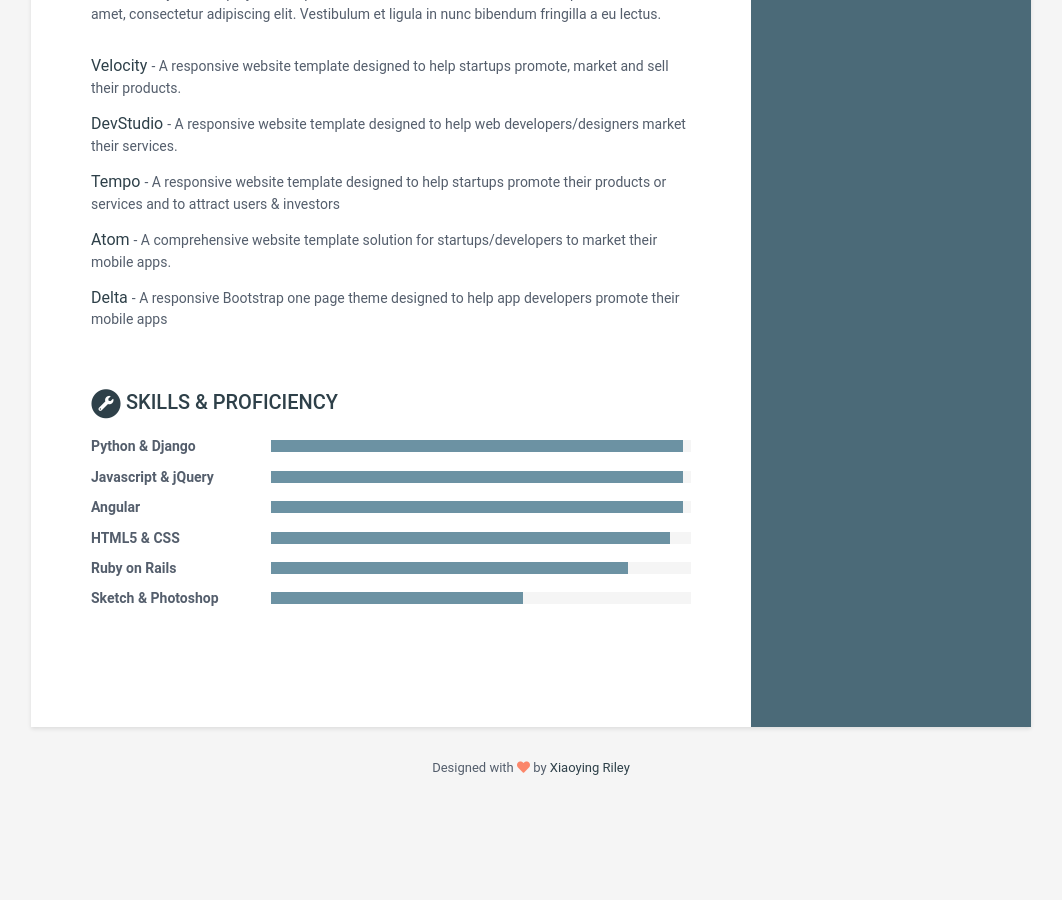
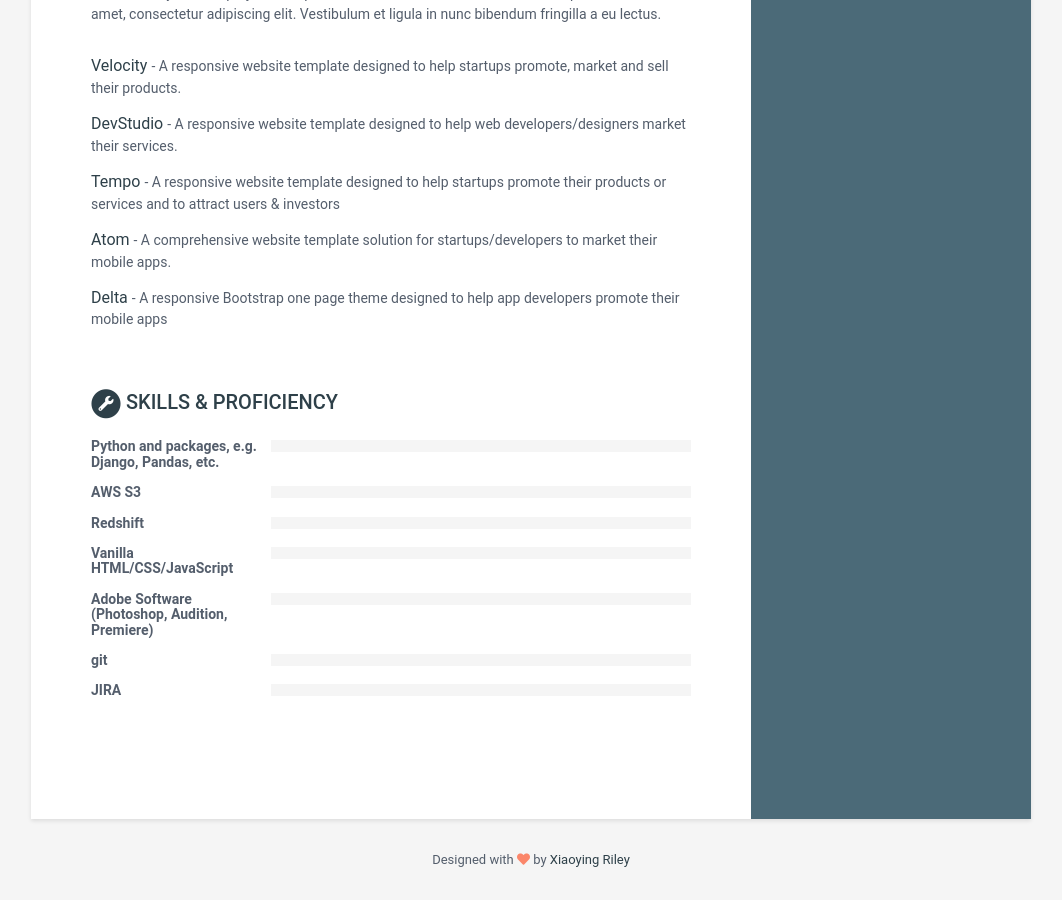
Before and after one commit to oneyanshi/oneyanshi.github.io, a Jekyll site: the page built from index.html, in a window 1280 px wide and 900 px high, scrolled down 1989 px. Shown: the whole window, without its empty margins (109-1171 px from the left). Built offline with Jekyll 4.4.1, drawn with Linux system fonts in a browser that asks for light colours; before the commit the page ends 2798 px from its top, so only the background shows below that.

Commit message:
Update skills section

```diff
--- a/_data/data.yml
+++ b/_data/data.yml
@@ -46,7 +46,7 @@ sidebar:
     #     link:
 
 career-profile:
-    title: Howdy!
+    title: Howdy! 👋
     summary: |
       My name is Yan Shi, and I'm currently searching for opportunities in data engineering
       at progressive organizations. I firmly believe in using my skillset for an organization or company
@@ -197,23 +197,26 @@ skills:
     title: Skills &amp; Proficiency
 
     toolset:
-      - name: Python & Django
-        level: 98%
+      - name: Python and packages, e.g. Django, Pandas, etc.
+        # level: 98%
 
-      - name: Javascript & jQuery
-        level: 98%
+      - name: AWS S3
+        # level: 98%
 
-      - name: Angular
-        level: 98%
+      - name: Redshift
+        # level: 98%
 
-      - name: HTML5 & CSS
-        level: 95%
+      - name: Vanilla HTML/CSS/JavaScript
+        # level: 95%
 
-      - name: Ruby on Rails
-        level: 85%
+      - name: Adobe Software (Photoshop, Audition, Premiere)
+        # level: 85%
 
-      - name: Sketch & Photoshop
-        level: 60%
+      - name: git
+        # level: 60%
+
+      - name: JIRA
+        # level: 60%
 
 footer: >
     Designed with <i class="fas fa-heart"></i> by <a href="http://themes.3rdwavemedia.com" target="_blank" rel="nofollow">Xiaoying Riley</a>
```
